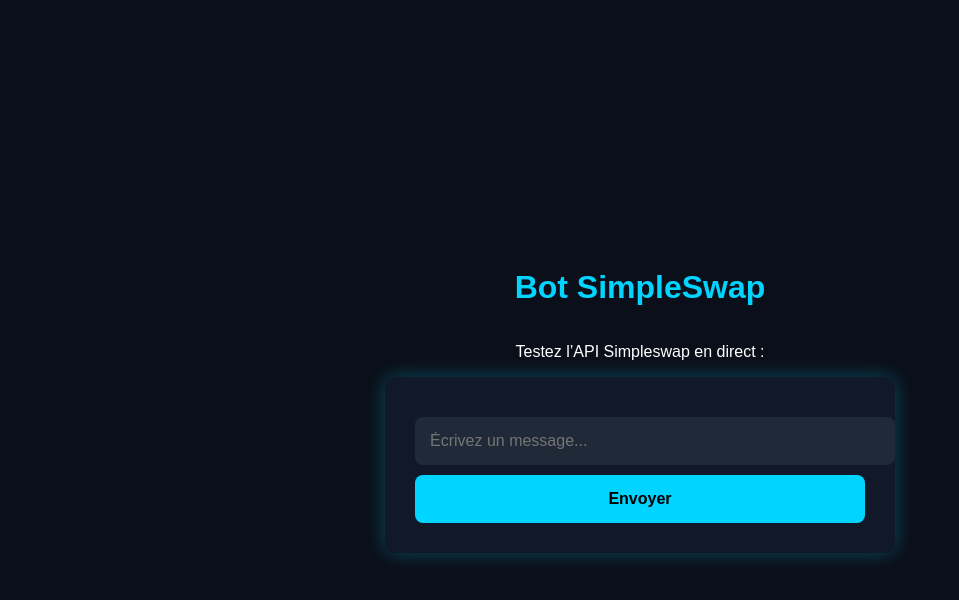
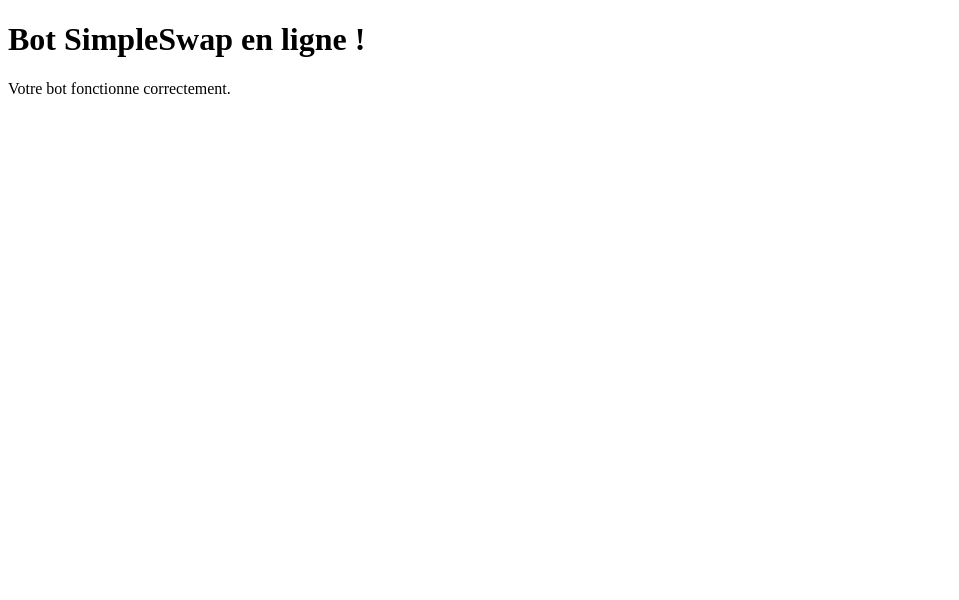
Before and after one commit to babajifr/bot-simpleswap.onrender.com, a website: page index.html in a window 1280 px wide. Shown: the whole page, without its empty margins (0-959 px from the left). Drawn offline with Linux system fonts and the light colour scheme.

Commit message:
Add files via upload

```diff
--- a/index.html
+++ b/index.html
@@ -4,95 +4,9 @@
     <meta charset="UTF-8">
     <meta name="viewport" content="width=device-width, initial-scale=1.0">
     <title>Bot SimpleSwap</title>
-
-    <style>
-        body {
-            font-family: Arial, sans-serif;
-            background: #0B0F19;
-            color: white;
-            margin: 0;
-            padding: 0;
-            display: flex;
-            justify-content: center;
-            align-items: center;
-            height: 100vh;
-            flex-direction: column;
-            text-align: center;
-        }
-
-        h1 {
-            color: #00d4ff;
-        }
-
-        .box {
-            background: #111827;
-            padding: 30px;
-            border-radius: 10px;
-            box-shadow: 0 0 20px rgba(0, 212, 255, 0.3);
-            width: 90%;
-            max-width: 450px;
-        }
-
-        input, button {
-            width: 100%;
-            padding: 15px;
-            margin-top: 10px;
-            border: none;
-            border-radius: 8px;
-            font-size: 16px;
-        }
-
-        input {
-            background: #1f2937;
-            color: white;
-        }
-
-        button {
-            background: #00d4ff;
-            font-weight: bold;
-            cursor: pointer;
-        }
-
-        button:hover {
-            background: #00a8cc;
-        }
-
-        #response {
-            margin-top: 20px;
-            padding: 15px;
-            background: #1f2937;
-            border-radius: 8px;
-            display: none;
-        }
-    </style>
 </head>
-
 <body>
-    <h1>Bot SimpleSwap</h1>
-    <p>Testez l’API Simpleswap en direct :</p>
-
-    <div class="box">
-        <input id="msg" type="text" placeholder="Écrivez un message...">
-        <button onclick="send()">Envoyer</button>
-
-        <div id="response"></div>
-    </div>
-
-    <script>
-        async function send() {
-            const msg = document.getElementById("msg").value;
-
-            const res = await fetch("/api", {
-                method: "POST",
-                headers: { "Content-Type": "application/json" },
-                body: JSON.stringify({ message: msg })
-            });
-
-            const data = await res.json();
-
-            document.getElementById("response").style.display = "block";
-            document.getElementById("response").innerHTML = "<strong>Réponse :</strong><br>" + data.reply;
-        }
-    </script>
+    <h1>Bot SimpleSwap en ligne !</h1>
+    <p>Votre bot fonctionne correctement.</p>
 </body>
 </html>
```
